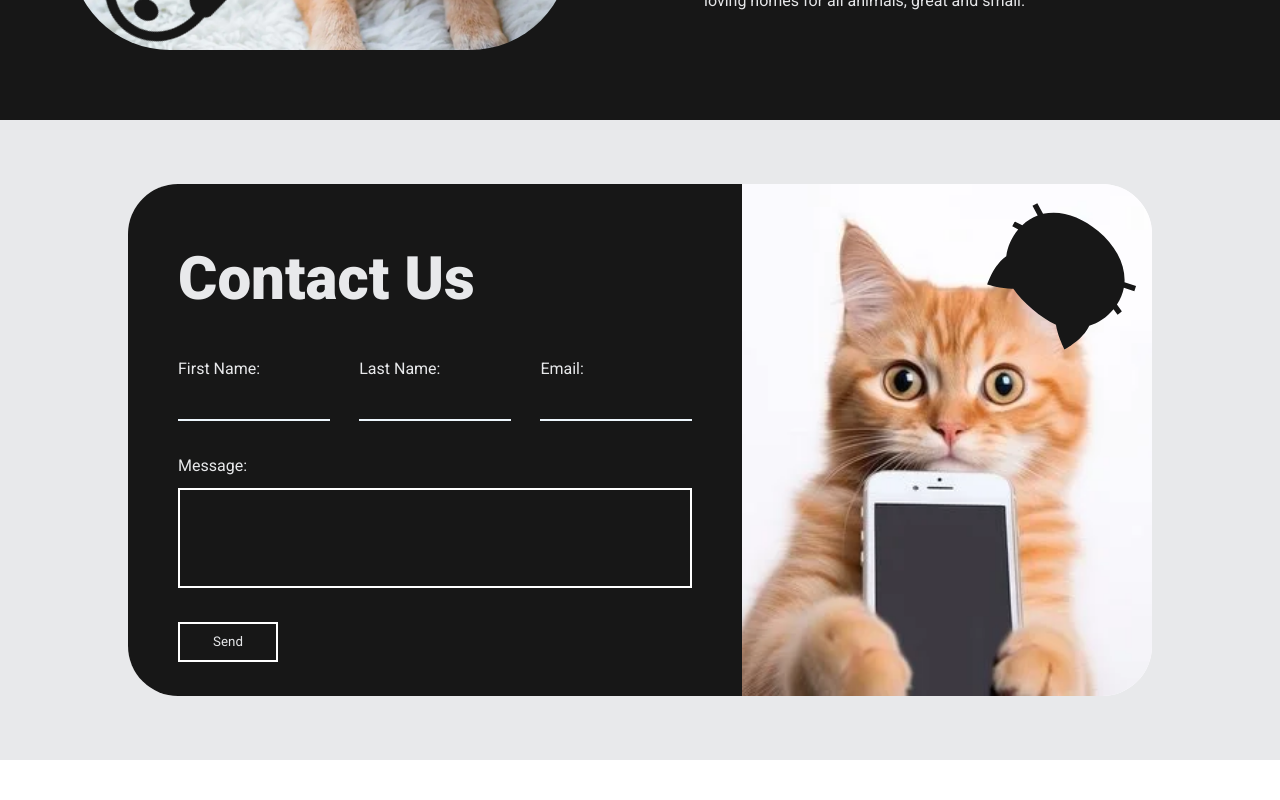
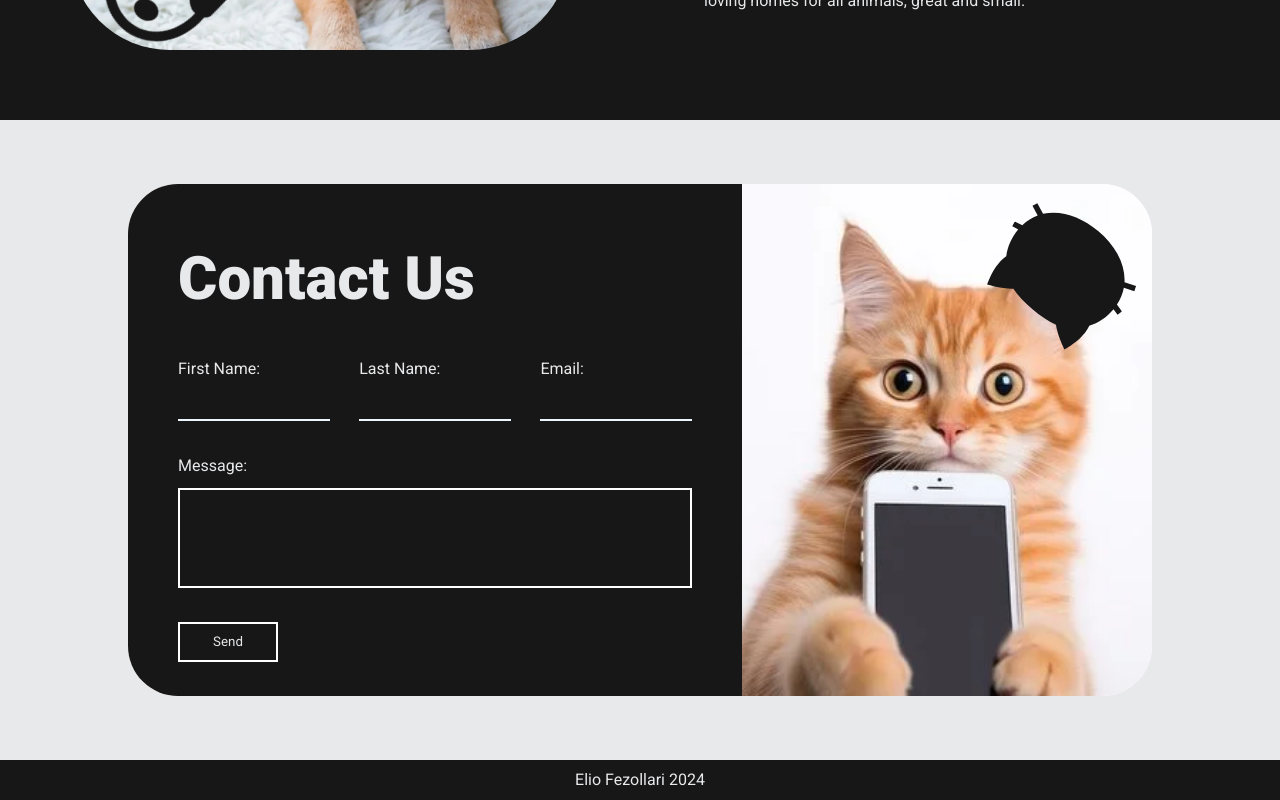
Before and after one commit to ElioFezollari/Codevider, a React (Vite) app: page /dogs in a window 1280 px wide. Shown: the part 1320-2120 px from the top of the page. Before the commit the page ends 2080 px from the top, so only its background shows below. Built offline with nearby package versions, Linux system fonts and the light colour scheme; no server answers.

Commit message:
Finished Home Page

```diff
--- a/src/App.css
+++ b/src/App.css
@@ -7,6 +7,10 @@
   padding: 0;
   box-sizing: border-box;
 }
+html {
+  scroll-behavior: smooth;
+}
+
 body{
   overflow-x: hidden;
 }
@@ -408,6 +412,15 @@ h3{
 .link-mobile-header-div a{
   margin-bottom: 50px;
 }
+footer{
+  width: 100%;
+  justify-content: center;
+  height: 40px;
+  align-items: center;
+  background-color: #171717;
+  color: #E8E9EB;
+  display: flex;
+}
 
 /* MEDIA QUERY */
 @media only screen and (max-width: 1200px) {
--- a/src/App.jsx
+++ b/src/App.jsx
@@ -2,7 +2,9 @@
 import './App.css'
 import DefaultLayout from './DefaultLayout/DefaultLayout'
 import Home from './Pages/Home'
+import Header from './DefaultLayout/Header'
 
+import Footer from './DefaultLayout/Footer'
 function App() {
 
   const getBirds =async () =>{
@@ -13,9 +15,9 @@ function App() {
   getBirds()
   return (
     <>
-    <DefaultLayout/>
-
+    <Header/>
     <Home/>
+    <Footer/>
     </>
   )
 }
--- a/src/DefaultLayout/DefaultLayout.jsx
+++ b/src/DefaultLayout/DefaultLayout.jsx
@@ -1,10 +1,11 @@
+import Footer from "./Footer"
 import Header from "./Header"
 
 const DefaultLayout = () =>{
     return(
     <>
     <Header/>
-
+    <Footer/>
     </>
 )
 }
--- a/src/DefaultLayout/Footer.jsx
+++ b/src/DefaultLayout/Footer.jsx
@@ -0,0 +1,8 @@
+const Footer = () =>{
+    return(
+        <footer>
+            <p>Elio Fezollari 2024</p>
+        </footer>
+    )
+}
+export default Footer
--- a/src/DefaultLayout/Header.jsx
+++ b/src/DefaultLayout/Header.jsx
@@ -7,9 +7,9 @@ const Header = () => {
         <img src={Logo} alt="Petexpo Logo" />
       </a>
       <nav>
-        <a href="">Home</a>
-        <a href="">About Us</a>
-        <a href="">Contact Us</a>
+        <a href="#">Home</a>
+        <a href="#about-us">About Us</a>
+        <a href="#contact-us">Contact Us</a>
         <div class="animals-dropdown">
           <button class="animals-button">Animals</button>
           <div class="animals-content">
```
